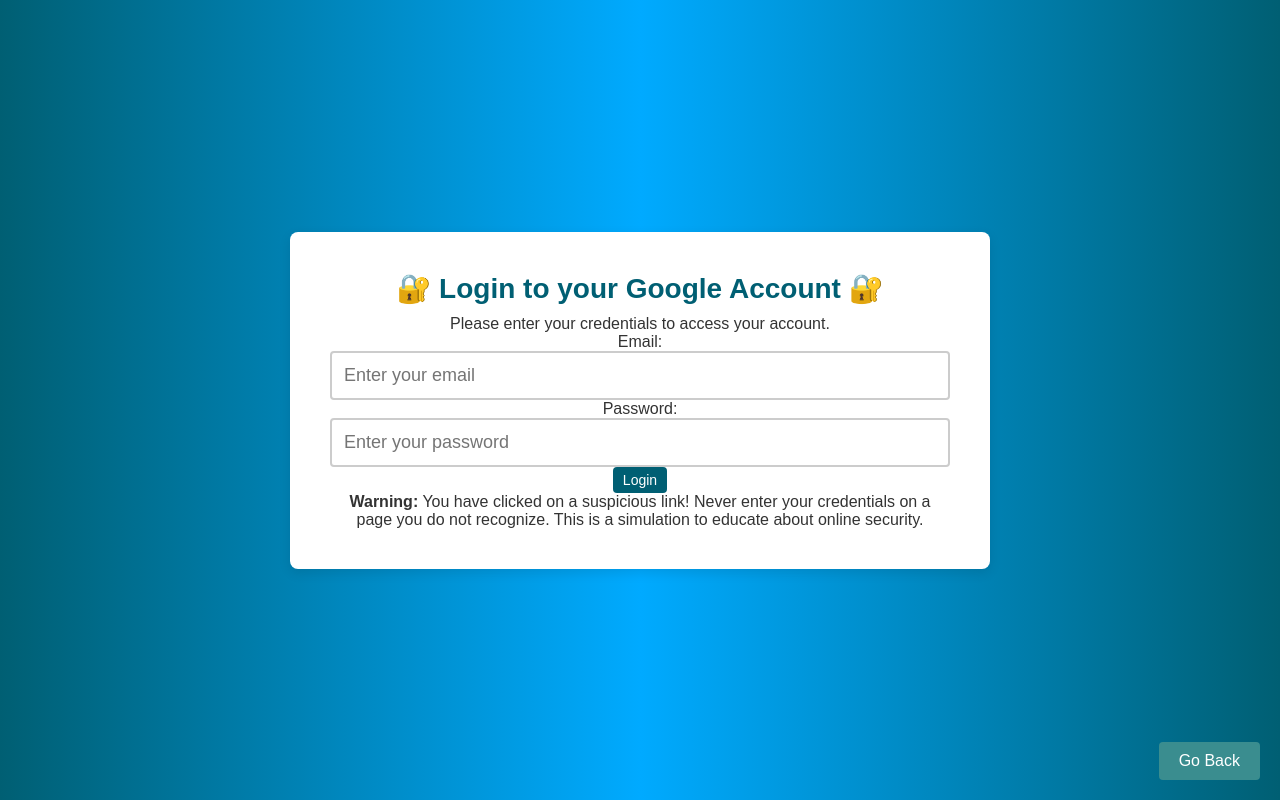
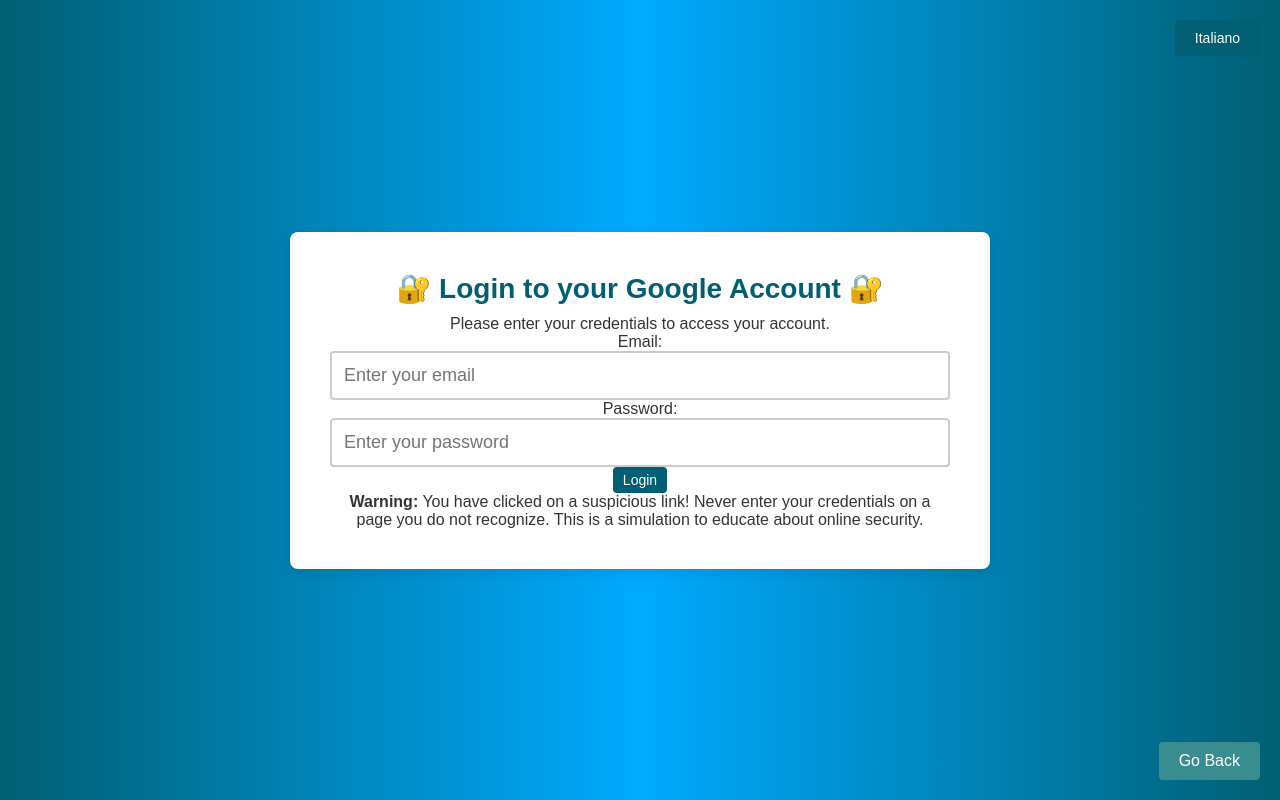
Before and after one commit to GitPatrick1/Password-Strength-Checker-Page, a plain HTML site: page index2.html in a window 1280 px wide. Drawn offline with Linux system fonts and the light colour scheme.

Commit message:
Update index2.html

```diff
--- a/index2.html
+++ b/index2.html
@@ -34,6 +34,10 @@
         <button id="go-back-btn">Go Back</button>
     </a>
 
+	<!-- Bottone per cambiare la lingua -->
+	<button id="change-language-button" onclick="window.location.href='index2-ita.html';">Italiano</button>
+
+
     <script>
         // Intercept login attempt to show phishing warning
         document.getElementById('login-form').addEventListener('submit', function(e) {
```
